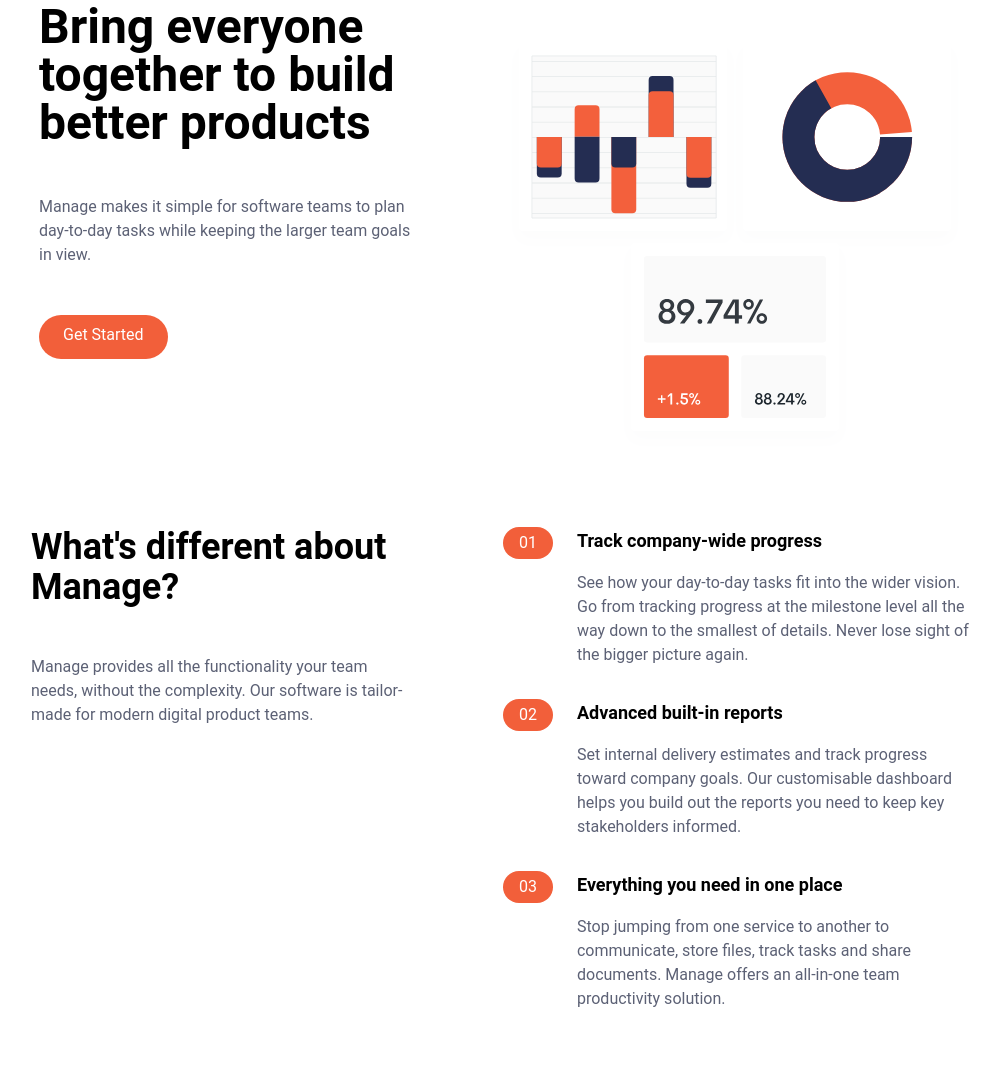
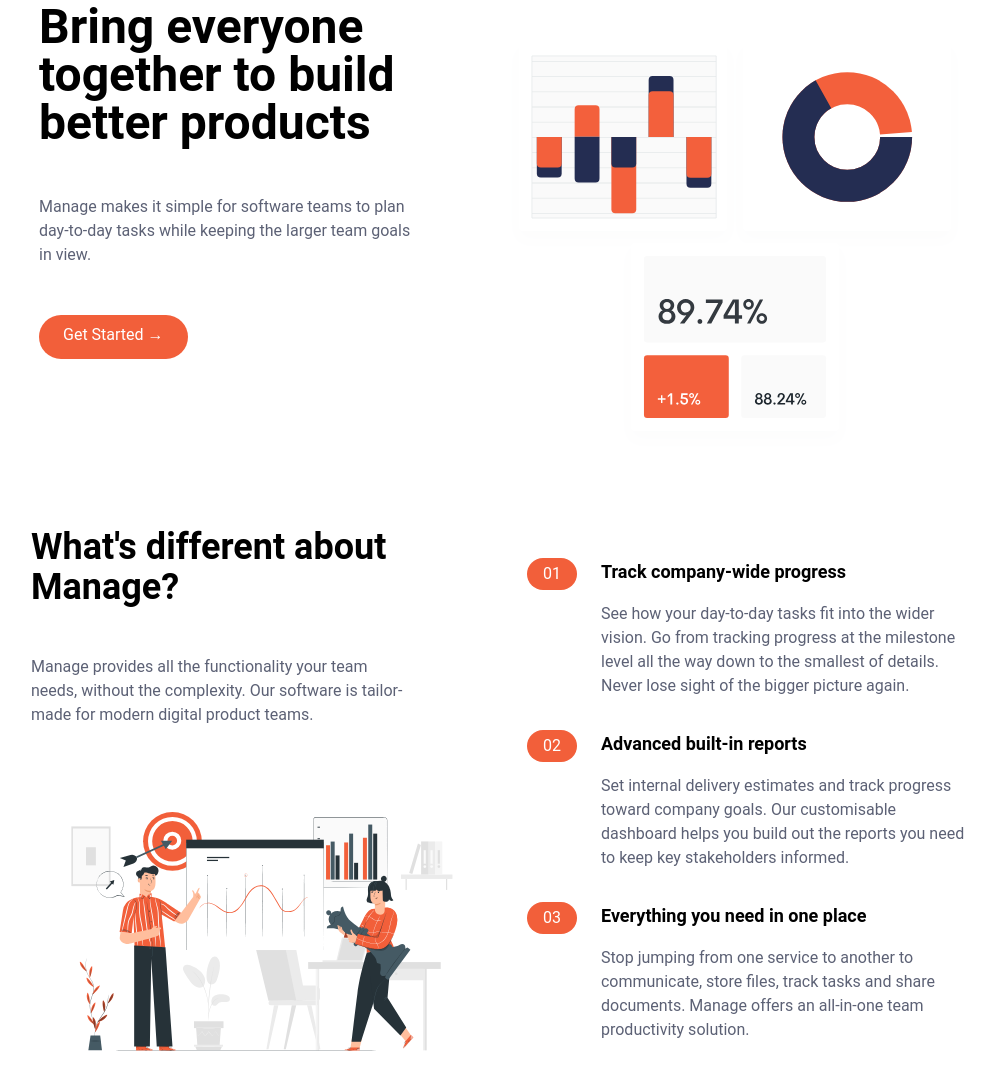
Before and after one commit to prabuhadi/tailwindcss-manage, a plain HTML site: page index.html in a window 1280 px wide. Shown: the part 129-1206 px from the top of the page, without its empty margins (137-1136 px from the left). Drawn offline with Linux system fonts and the light colour scheme.

Commit message:
Add feature image

```diff
--- a/index.html
+++ b/index.html
@@ -54,11 +54,11 @@
             <a
               href="#"
               class="p-3 px-6 pt-2 text-white bg-brightRed rounded-full baseline hover:bg-brightRedLight"
-              >Get Started</a
+              >Get Started &rarr;</a
             >
           </div>
         </div>
-        <!-- Right Item -->
+        <!-- Right Image -->
         <div class="md:w-1/2">
           <img
             src="/img/illustration-intro.svg"
@@ -72,10 +72,10 @@
     <section id="features">
       <!-- Flex Container -->
       <div
-        class="container flex flex-col px-4 mx-auto mt-10 space-y-12 md:space-y-0 md:flex-row"
+        class="container flex flex-col gap-12 px-4 mx-auto mt-10 space-y-12 md:space-y-0 md:flex-row"
       >
         <!-- What's Different -->
-        <div class="flex flex-col space-y-12 md:w-1/2">
+        <div class="flex flex-col space-y-6 md:space-y-12 md:w-1/2">
           <h2 class="max-w-md text-4xl font-bold text-center md:text-left">
             What's different about Manage?
           </h2>
@@ -84,10 +84,13 @@
             complexity. Our software is tailor-made for modern digital product
             teams.
           </p>
+          <div class="mb-6 justify-start xl:w-3/4">
+            <img src="/img/feature-image.svg" alt="Manage tasks" />
+          </div>
         </div>
 
         <!-- Numbered List -->
-        <div class="flex flex-col space-y-8 md:w-1/2">
+        <div class="flex flex-col space-y-8 justify-center md:w-1/2">
           <!-- List Item 1 -->
           <div
             class="flex flex-col space-y-3 md:space-y-0 md:space-x-6 md:flex-row"
@@ -243,7 +246,7 @@
           <a
             href="#"
             class="p-3 px-6 pt-2 text-white bg-brightRed rounded-full baseline hover:bg-brightRedLight"
-            >Learn More</a
+            >Learn More &rarr;</a
           >
         </div>
       </div>
@@ -269,5 +272,8 @@
         >
       </div>
     </section>
+
+    <!-- Footer Sections -->
+    <section id="footer"></section>
   </body>
 </html>
```
Also changed, not shown: css/main.css, img/feature-image.svg (added).
